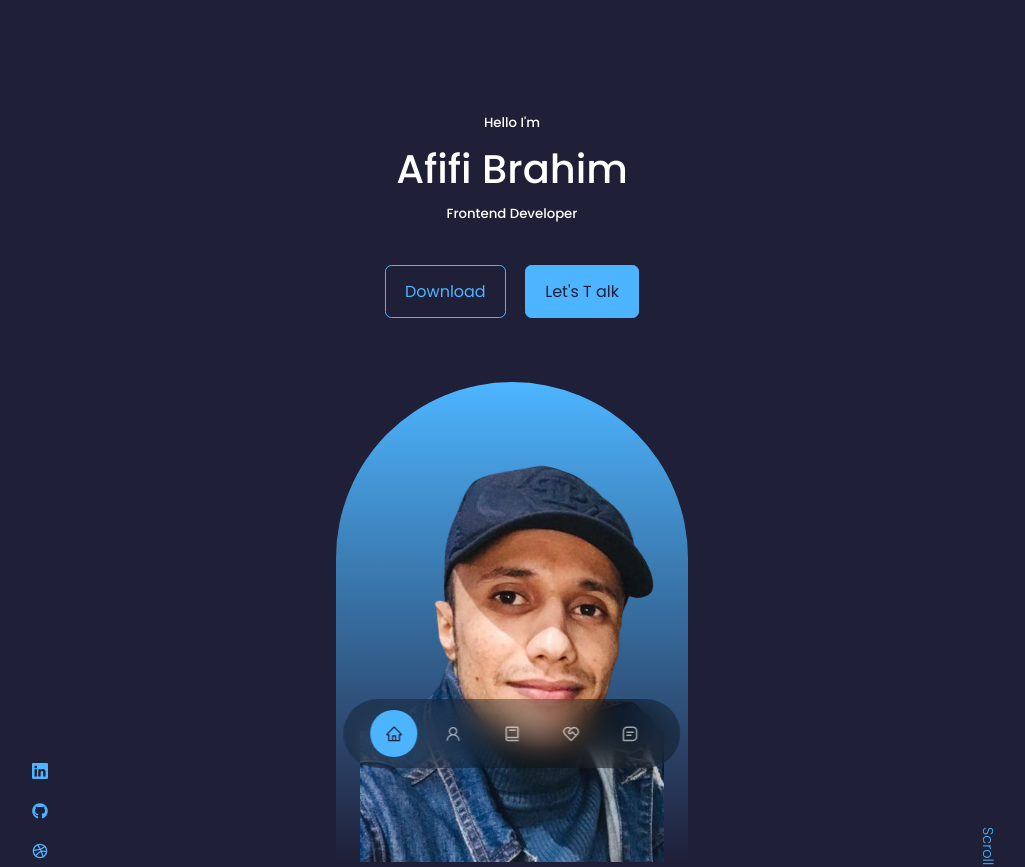
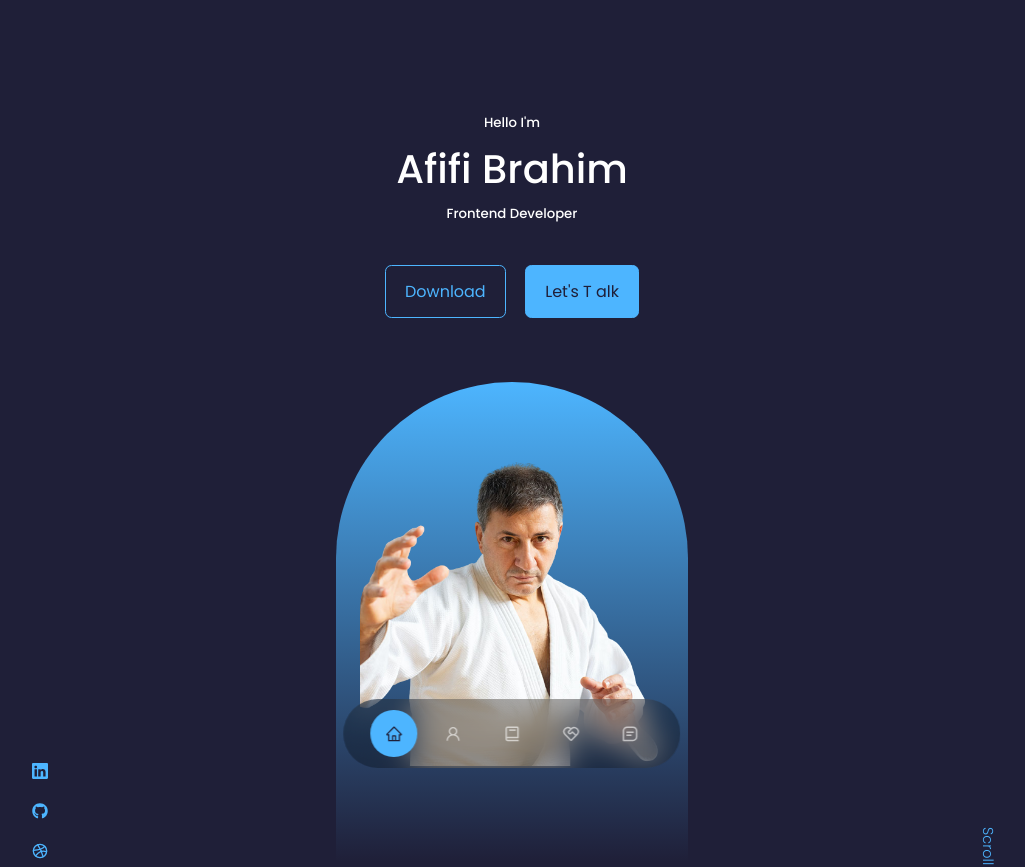
Before and after one commit to Afifi24/myportfolio, a React (Create React App) app: page / in a window 1280 px wide. Shown: the top 867 px of the page, without its empty margins (128-1153 px from the left). Built offline with nearby package versions, Linux system fonts and the light colour scheme.

Commit message:
commit 8

```diff
--- a/src/components/header/Header.jsx
+++ b/src/components/header/Header.jsx
@@ -2,7 +2,8 @@ import React from 'react'
 import './header.css'
 import CTA from './CTA'
 import Me from '../../images/me.jpg'
-import Nki from '../../images/nki.png'
+// import Nki from '../../images/nki.png'
+import Done from '../../images/done.png'
 
 import HeaderSocials from './HeaderSocials'
 const Header = () => {
@@ -15,7 +16,7 @@ const Header = () => {
          <CTA/>
          <HeaderSocials/>
          <div className="me">
-          <img src={Nki} alt="me" />
+          <img src={Done} alt="me" />
          </div>
          <a href="#contact" className='scroll__down'>Scroll Down</a>
        </div>
```
Also changed, not shown: src/images/done.png (added).
